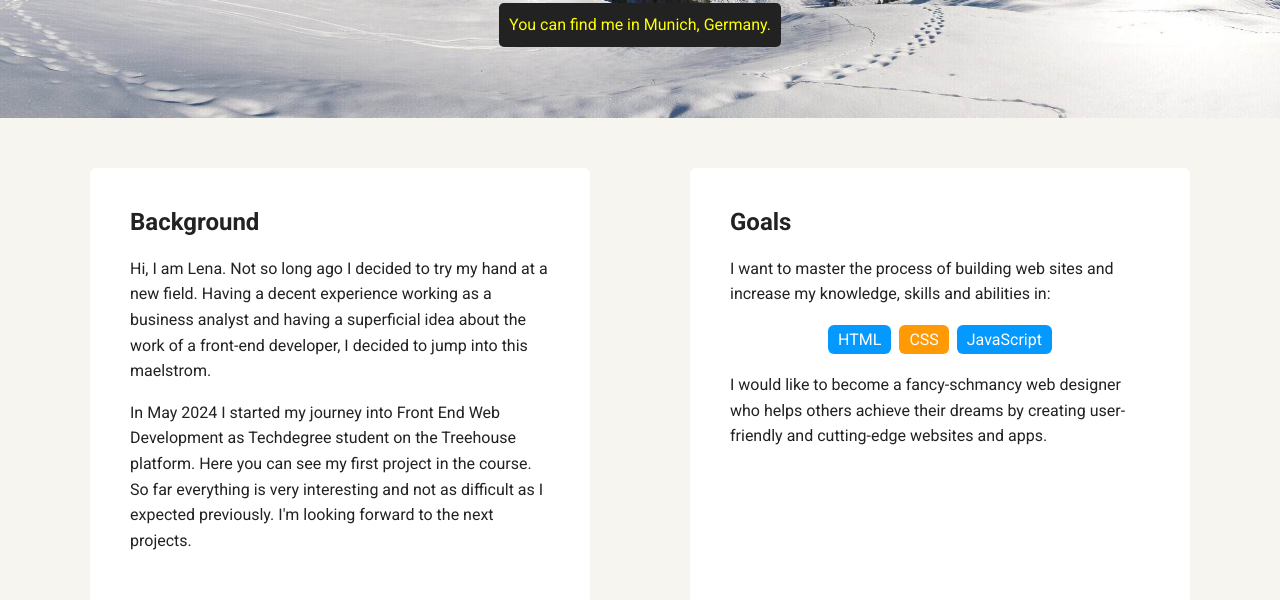
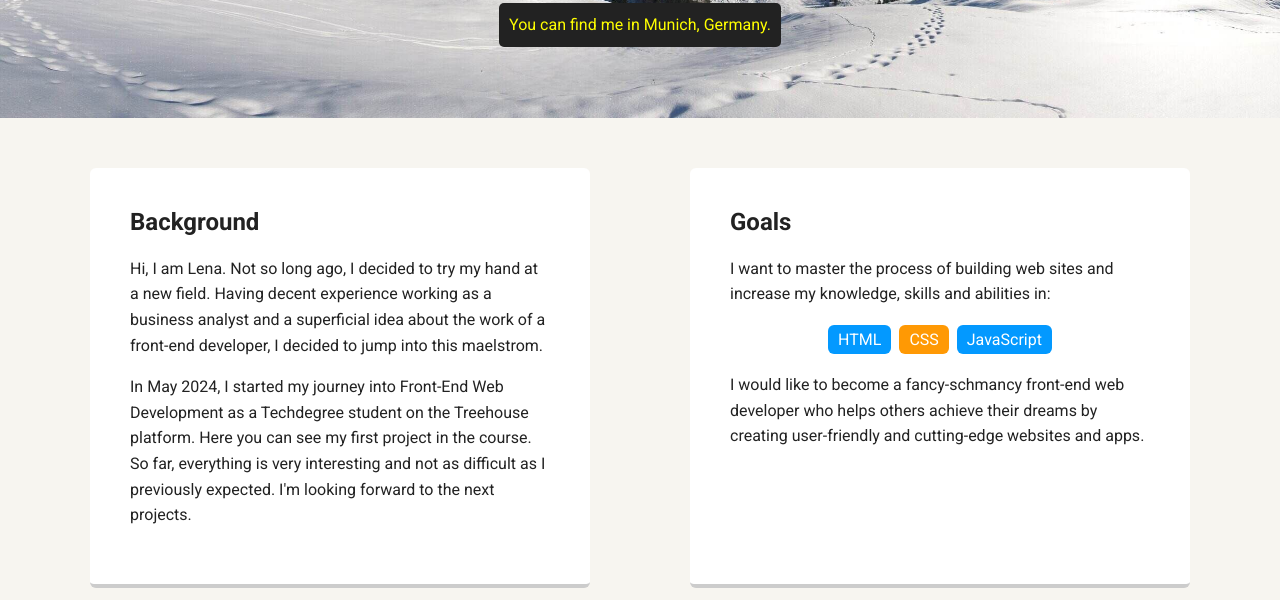
Before and after one commit to angarochka/techdegree-project-1, a plain HTML site: page index.html in a window 1280 px wide. Shown: the part 352-952 px from the top of the page. Drawn offline with Linux system fonts and the light colour scheme; a web font is replaced by a local one.

Commit message:
Updated texts in index.html

```diff
--- a/index.html
+++ b/index.html
@@ -25,8 +25,8 @@
     <main class="flex">
       <section class="card">
         <h2>Background</h2>
-        <p>Hi, I am Lena. Not so long ago I decided to try my hand at a new field. Having a decent experience working as a business analyst and having a superficial idea about the work of a front-end developer, I decided to jump into this maelstrom. </p>
-        <p>In May 2024 I started my journey into Front End Web Development as Techdegree student on the Treehouse platform. Here you can see my first project in the course. So far everything is very interesting and not as difficult as I expected previously. I'm looking forward to the next projects.</p>
+        <p>Hi, I am Lena. Not so long ago, I decided to try my hand at a new field. Having decent experience working as a business analyst and a superficial idea about the work of a front-end developer, I decided to jump into this maelstrom.</p>
+        <p>In May 2024, I started my journey into Front-End Web Development as a Techdegree student on the Treehouse platform. Here you can see my first project in the course. So far, everything is very interesting and not as difficult as I previously expected. I'm looking forward to the next projects.</p>
       </section>
 
       <section class="card">
@@ -37,7 +37,7 @@
           <li>CSS</li>
           <li>JavaScript</li>
         </ul>
-        <p>I would like to become a fancy-schmancy web designer who helps others achieve their dreams by creating user-friendly and cutting-edge websites and apps.</p>
+        <p>I would like to become a fancy-schmancy front-end web developer who helps others achieve their dreams by creating user-friendly and cutting-edge websites and apps.</p>
       </section>
 
     </main>
```
